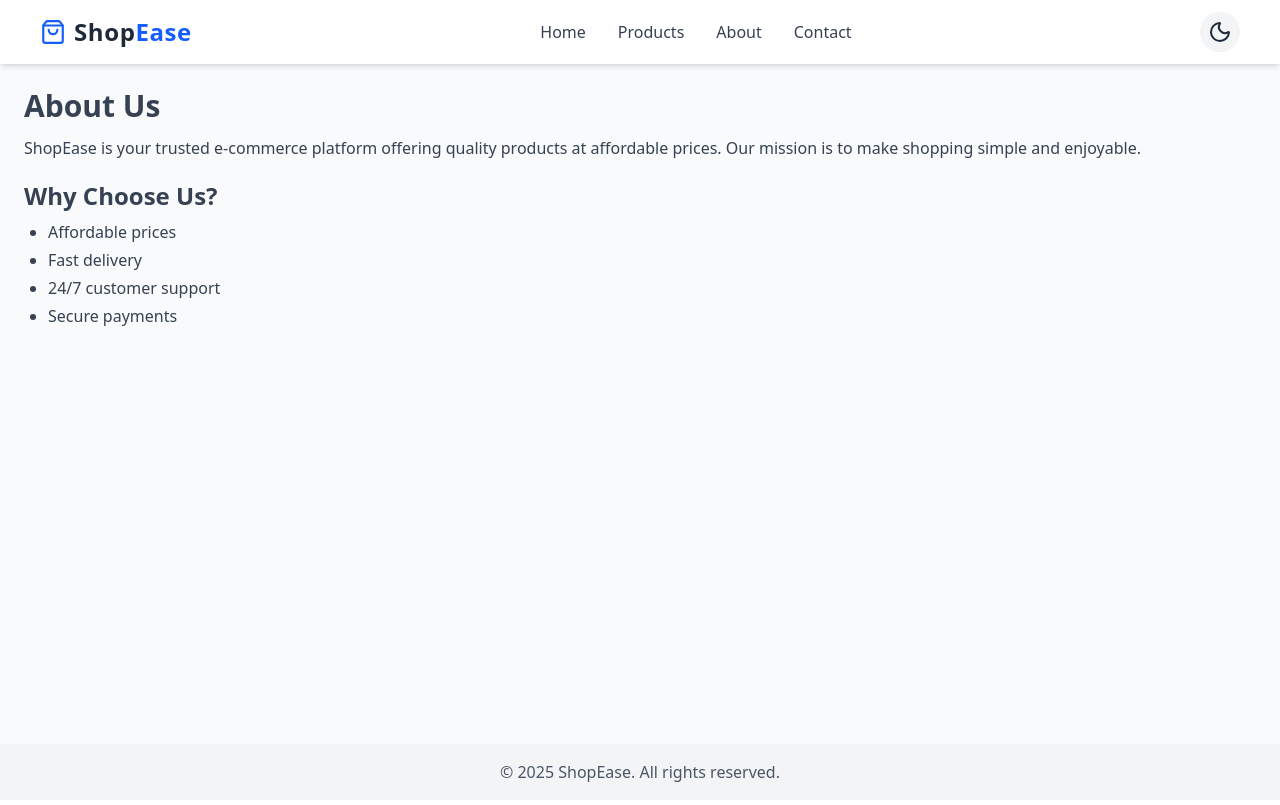
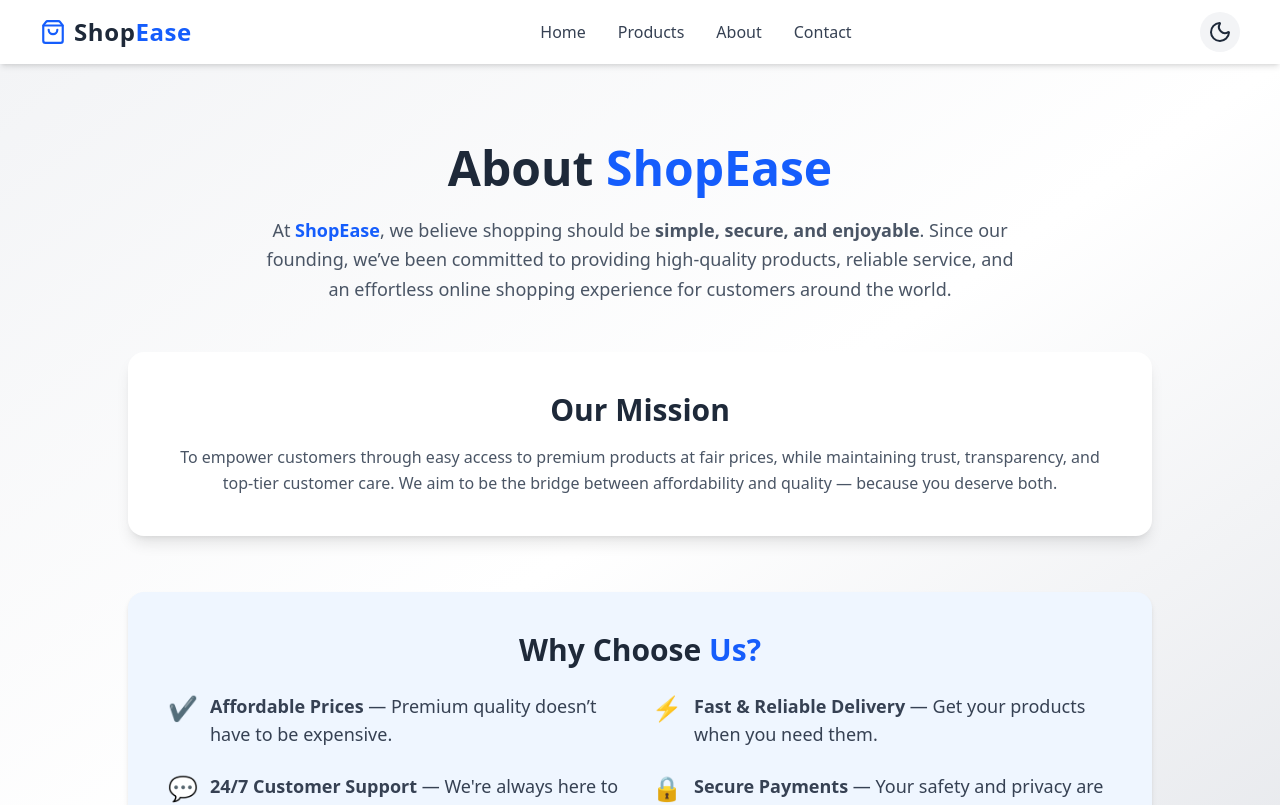
Before and after one commit to Boldecca/STATIC_E-COMMERCE-HOMEPAGE__3, a React (Vite) app: page /about in a window 1280 px wide. Shown: the top 805 px of the page. Built offline with nearby package versions, Linux system fonts and the light colour scheme.

Commit message:
updated about file

```diff
--- a/src/pages/About.jsx
+++ b/src/pages/About.jsx
@@ -1,15 +1,56 @@
 export default function About() {
   return (
-    <div className="p-6 text-gray-700 dark:text-gray-200">
-      <h1 className="text-3xl font-bold mb-3">About Us</h1>
-      <p className="mb-5">ShopEase is your trusted e-commerce platform offering quality products at affordable prices. Our mission is to make shopping simple and enjoyable.</p>
-      <h2 className="text-2xl font-semibold mb-2">Why Choose Us?</h2>
-      <ul className="list-disc ml-6 space-y-1">
-        <li>Affordable prices</li>
-        <li>Fast delivery</li>
-        <li>24/7 customer support</li>
-        <li>Secure payments</li>
-      </ul>
-    </div>
+    <section className="min-h-screen bg-gradient-to-br from-gray-100 via-white to-gray-200 dark:from-gray-950 dark:via-gray-900 dark:to-gray-950 py-20 px-6 sm:px-10">
+      <div className="max-w-5xl mx-auto text-center">
+        {/* Title */}
+        <h1 className="text-5xl font-extrabold text-gray-800 dark:text-white mb-6">
+          About <span className="text-blue-600 dark:text-blue-400">ShopEase</span>
+        </h1>
+
+        {/* Intro */}
+        <p className="text-lg text-gray-600 dark:text-gray-300 max-w-3xl mx-auto leading-relaxed mb-12">
+          At <span className="font-semibold text-blue-600 dark:text-blue-400">ShopEase</span>, we believe shopping should be
+          <span className="font-semibold"> simple, secure, and enjoyable</span>.
+          Since our founding, we’ve been committed to providing high-quality products, reliable service, and an effortless online shopping experience for customers around the world.
+        </p>
+
+        {/* Mission Section */}
+        <div className="bg-white dark:bg-gray-900 shadow-lg rounded-2xl p-10 mb-14 transition-all duration-300 hover:shadow-2xl">
+          <h2 className="text-3xl font-bold text-gray-800 dark:text-white mb-4">
+            Our Mission
+          </h2>
+          <p className="text-gray-600 dark:text-gray-300 leading-relaxed">
+            To empower customers through easy access to premium products at fair prices,
+            while maintaining trust, transparency, and top-tier customer care.
+            We aim to be the bridge between affordability and quality — because you deserve both.
+          </p>
+        </div>
+
+        {/* Why Choose Us */}
+        <div className="text-left bg-blue-50 dark:bg-gray-800 p-10 rounded-2xl shadow-md">
+          <h2 className="text-3xl font-bold text-gray-800 dark:text-white mb-6 text-center">
+            Why Choose <span className="text-blue-600 dark:text-blue-400">Us?</span>
+          </h2>
+          <ul className="grid sm:grid-cols-2 gap-6 text-gray-700 dark:text-gray-300 text-lg">
+            <li className="flex items-start gap-3">
+              <span className="text-blue-600 text-2xl">✔</span>
+              <span><strong>Affordable Prices</strong> — Premium quality doesn’t have to be expensive.</span>
+            </li>
+            <li className="flex items-start gap-3">
+              <span className="text-blue-600 text-2xl">⚡</span>
+              <span><strong>Fast & Reliable Delivery</strong> — Get your products when you need them.</span>
+            </li>
+            <li className="flex items-start gap-3">
+              <span className="text-blue-600 text-2xl">💬</span>
+              <span><strong>24/7 Customer Support</strong> — We're always here to help you.</span>
+            </li>
+            <li className="flex items-start gap-3">
+              <span className="text-blue-600 text-2xl">🔒</span>
+              <span><strong>Secure Payments</strong> — Your safety and privacy are our priority.</span>
+            </li>
+          </ul>
+        </div>
+      </div>
+    </section>
   );
 }
```
